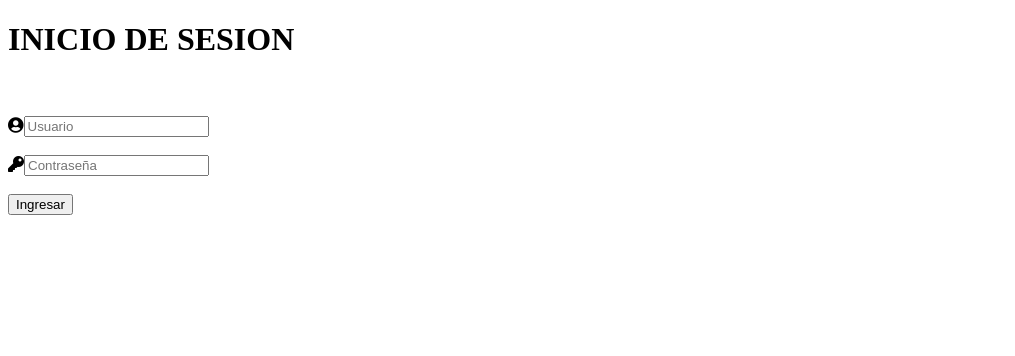
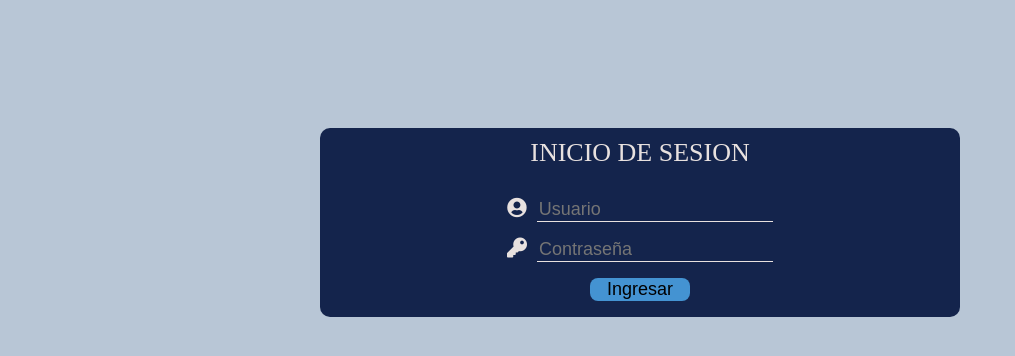
Before and after one commit to VictorMOPSena/senasoft-repositorio, a PHP site: page / in a window 1280 px wide. Shown: the top 356 px of the page, without its empty margins (0-1015 px from the left). Run offline with PHP 8.4, Linux system fonts and the light colour scheme.

Commit message:
diseño del login

```diff
--- /dev/null
+++ b/assets/css/inicio_sesion.css
@@ -0,0 +1,57 @@
+@import url(varibles.css);
+
+body{
+    background: var(--backgraund-color);
+}
+
+.container_principal{
+    background: var(--backgraund-color);
+    width: 100%;
+    height:100%;
+}
+
+.container_principal .container_form{
+    background: var(--backgraund-color-div);
+    width: 50%;
+    margin-left: auto;
+    margin-right: auto;
+    margin-top: 10%;
+    border-radius: 10px;
+}
+
+.container_principal .container_form h1{
+    color: var(--color-text-menu);
+    text-align: center;
+    font-size: var(--font-size-tittle);
+    padding-top: var(--padding);
+}
+
+.container_principal .container_form i{
+    color: var( --third-color);
+    font-size: 20px;
+}
+
+.container_principal .container_form .input_text{
+    background: none;
+    margin-left: 10px;
+    font-size: var(--font-size-s);
+    color: var(--color-text-input);
+    border: none;
+    border-bottom: 1px solid var(--third-color);
+    outline: none;
+}
+
+.container_principal .container_form .btn_input{
+    background-color: var(--btn-backgraund-color);
+    border-radius: 8px;
+    border: none;
+    cursor: pointer;
+    width: 100px;
+    font-size: var(--font-size-s);
+    transition: 1s;
+}
+
+.container_principal .container_form .btn_input:hover{
+    background: var(--btn-backgraund-color-hover);
+    color: var(--btn-text-color);
+}
--- /dev/null
+++ b/assets/css/varibles.css
@@ -0,0 +1,72 @@
+/* http://meyerweb.com/eric/tools/css/reset/
+   v2.0 | 20110126
+   License: none (public domain)
+*/
+
+html, body, div, span, applet, object, iframe,
+h1, h2, h3, h4, h5, h6, p, blockquote, pre,
+a, abbr, acronym, address, big, cite, code,
+del, dfn, em, img, ins, kbd, q, s, samp,
+small, strike, strong, sub, sup, tt, var,
+b, u, i, center,
+dl, dt, dd, ol, ul, li,
+fieldset, form, label, legend,
+table, caption, tbody, tfoot, thead, tr, th, td,
+article, aside, canvas, details, embed,
+figure, figcaption, footer, header, hgroup,
+menu, nav, output, ruby, section, summary,
+time, mark, audio, video {
+	margin: 0;
+	padding: 0;
+	border: 0;
+	font-size: 100%;
+	font: inherit;
+	vertical-align: baseline;
+}
+/* HTML5 display-role reset for older browsers */
+article, aside, details, figcaption, figure,
+footer, header, hgroup, menu, nav, section {
+	display: block;
+}
+body {
+	line-height: 1;
+}
+ol, ul {
+	list-style: none;
+}
+blockquote, q {
+	quotes: none;
+}
+blockquote:before, blockquote:after,
+q:before, q:after {
+	content: '';
+	content: none;
+}
+table {
+	border-collapse: collapse;
+	border-spacing: 0;
+}
+
+:root{
+    --primary-color:  #14244c;
+    --secundary-color:  #4493d2;
+    --third-color: #e8e1df;
+    --fourth-color: #b8c6d6;
+
+    --padding: 12px;
+    --padding-s: 10px;
+    --padding-xs: 8px;
+
+    --font-size-tittle: 26px;
+    --font-size-s: 18px;
+    --font-size-xs: 12px;
+
+    --backgraund-color: var(--fourth-color);
+    --backgraund-color-div: var(--primary-color);
+    --backgraund-color_menu: var(--primary-color);
+    --color-text-menu: var(--third-color);
+    --color-text-input:var(--third-color);
+    --btn-backgraund-color: var(--secundary-color);
+    --btn-backgraund-color-hover: var(--third-color);
+    --btn-text-color: var(--secundary-color);
+}
--- a/assets/img/css/inicio_sesion.css
+++ b/assets/img/css/inicio_sesion.css
@@ -0,0 +1,5 @@
+@import url(varibles.css);
+
+body{
+    background: var(--backgraund-color);
+}
--- a/index.php
+++ b/index.php
@@ -5,19 +5,18 @@
     <meta http-equiv="X-UA-Compatible" content="IE=edge">
     <meta name="viewport" content="width=device-width, initial-scale=1.0">
     <link rel="stylesheet" href="https://use.fontawesome.com/releases/v5.15.4/css/all.css" integrity="sha384-DyZ88mC6Up2uqS4h/KRgHuoeGwBcD4Ng9SiP4dIRy0EXTlnuz47vAwmeGwVChigm" crossorigin="anonymous">
-    <link rel="stylesheet" href="./css/inicio_sesion.css">
+    <link rel="stylesheet" href="./assets/css/inicio_sesion.css">
     <title>Inicio de sesion</title>
 </head>
 <body>
-    <div class="container_princi">
+    <div class="container_principal">
         <div class="container_form">
-            <form action="" method="POST" class="form_login">
                 <h1>INICIO DE SESION</h1><br><br>
-            <i class="fas fa-user-circle"><input type="text" class="input_text" placeholder="Usuario"></i><br><br>
-            <i class="fas fa-key"><input type="password" class="input_text" placeholder="Contraseña"></i><br><br>
-            <input type="submit" class="btn_input" value="Ingresar"><br><br>
-            </form>
-
+            <center>
+                <i class="fas fa-user-circle"><input type="text" class="input_text" placeholder="Usuario"></i><br><br>
+                <i class="fas fa-key"><input type="password" class="input_text" placeholder="Contraseña"></i><br><br>
+                <input type="submit" class="btn_input" value="Ingresar"><br><br>
+            </center>
         </div>
     </div>
 </body>
```
Also changed, not shown: assets/img/css/varibles.css (renamed from assets/img/css/header.css, +5 -6 lines).
